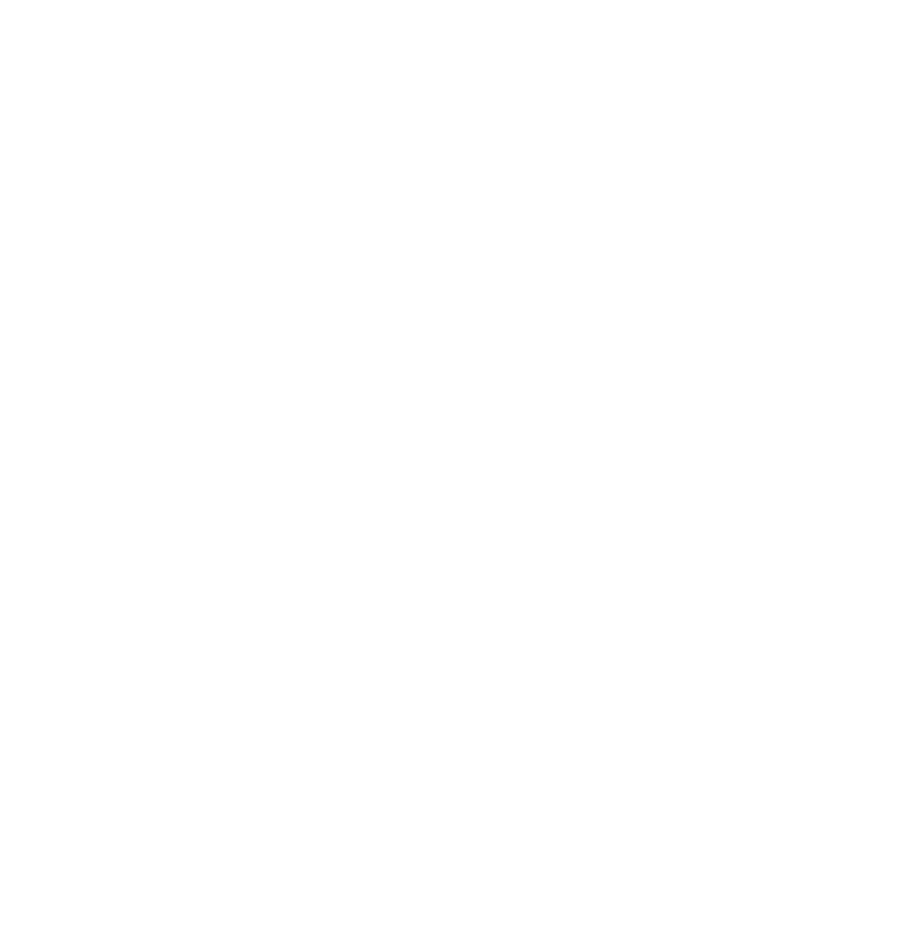
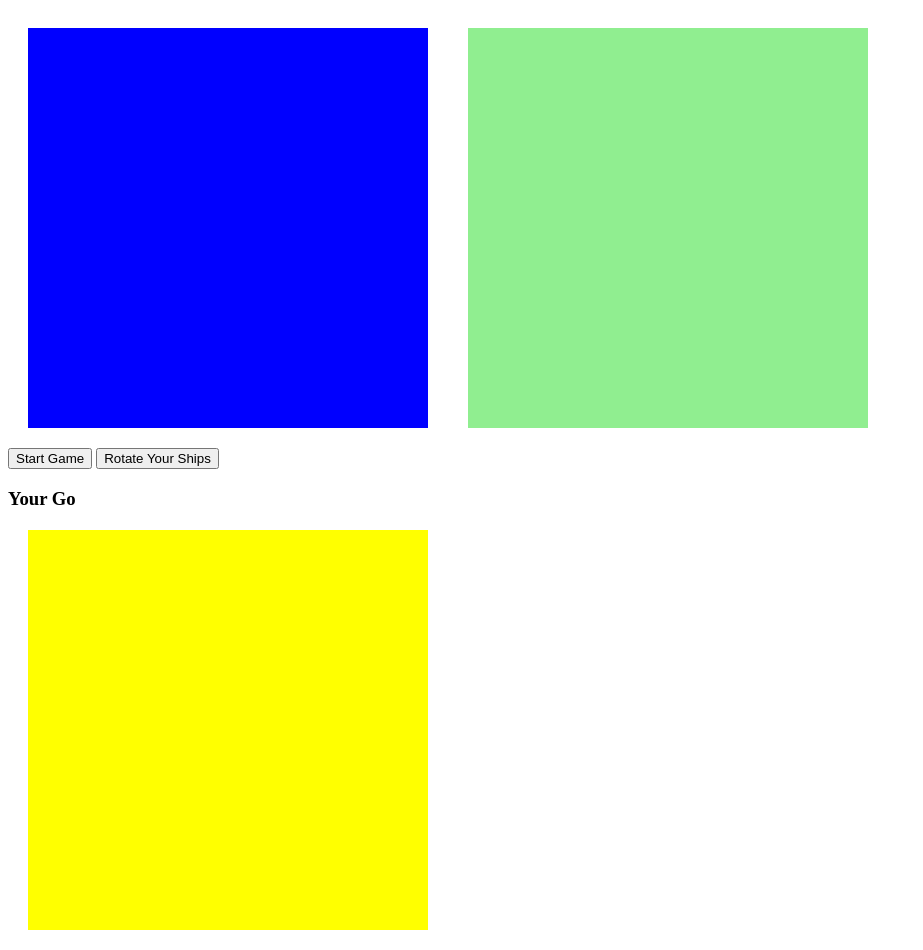
Before and after one commit to aaronh1986/BATTLESHIP-javascript, a plain HTML site: page index.html in a window 1280 px wide. Shown: the whole page, without its empty margins (0-923 px from the left). Before the commit the page ends 800 px from the top, so only its background shows below. Drawn offline with Linux system fonts and the light colour scheme.

Commit message:
Add some basic html and css

```diff
--- a/index.html
+++ b/index.html
@@ -8,6 +8,33 @@
     <link rel="stylesheet" type="text/css" href="style.css">
 </head>
 <body>
+    <div class="container">
+        <div class="grid grid-user"></div>
+        <div class="grid grid-computer"></div>
+    </div>
+
+    <div class="hidden-info">
+        <button id="start">Start Game</button>
+        <button id="rotate">Rotate Your Ships</button>
+        <h3 id="whose-go">Your Go</h3>
+        <h3 id="info"></h3>
+    </div>
+
+    <div class="grid-display">
+        <div class="ship destroyer-container" draggable="true">
+            <div id="destroyer-0"></div>
+            <div id="destroyer-1"></div>
+        </div>
+    </div>
+
+
+
+
+
+
+
+
+
 
 
 
--- a/style.css
+++ b/style.css
@@ -0,0 +1,33 @@
+.container {
+    display: flex;
+}
+
+.grid-user {
+    width: 400px;
+    height: 400px;
+    display: flex;
+    flex-wrap: wrap;
+    background-color: blue;
+    margin: 20px;
+}
+
+.grid div {
+    width: 40px;
+    height: 40px;
+}
+
+.grid-computer {
+    width: 400px;
+    height: 400px;
+    display: flex;
+    flex-wrap: wrap;
+    background-color: lightgreen;
+    margin: 20px;
+}
+
+.grid-display {
+    width: 400px;
+    height: 400px;
+    margin: 20px;
+    background-color: yellow;
+}
```
